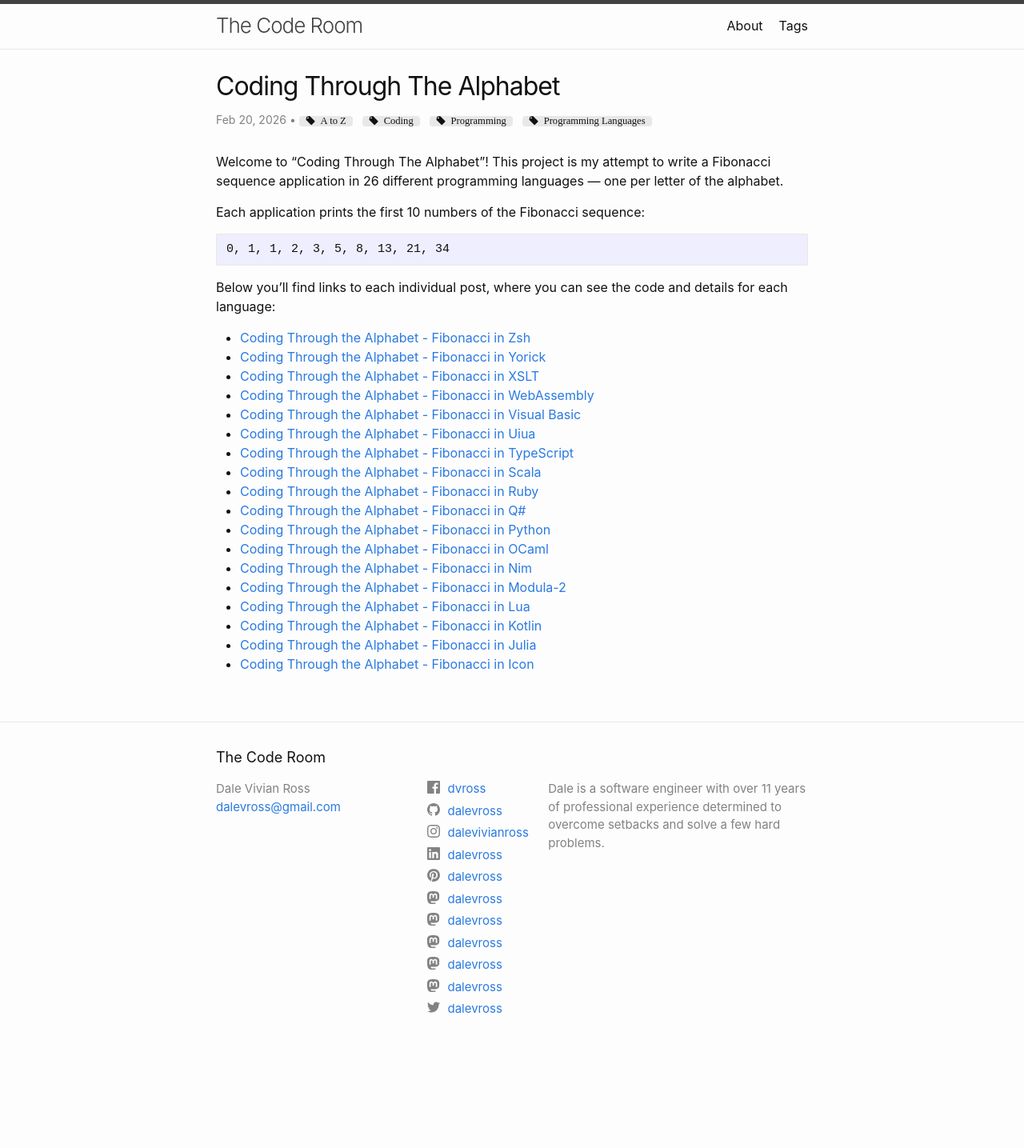
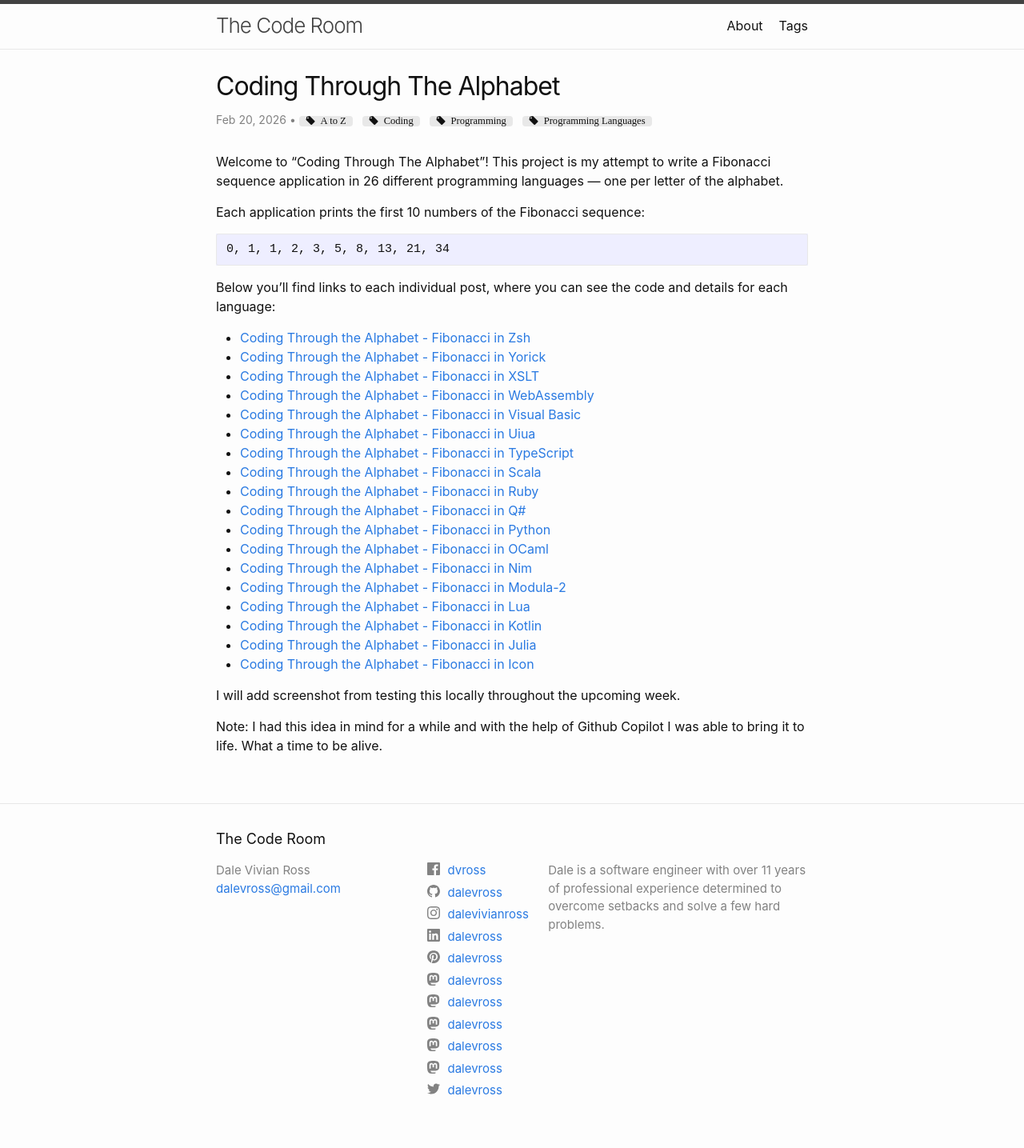
Before and after one commit to dalevross/blog, a Jekyll site: the page built from _posts/coding-through-the-alphabet/2026-02-20-coding-through-the-alphabet.md, in a window 1280 px wide. Shown: the whole page at 80% size. Built offline with Jekyll 4.4.1, drawn with Linux system fonts in a browser that asks for light colours; comment, search, counter and statistics services are not loaded; before the commit the page ends 1333 px from its top, so only the background shows below that.

Commit message:
Add personal notes and upcoming plans to "Coding Through The Alphabet" post

```diff
--- a/_posts/coding-through-the-alphabet/2026-02-20-coding-through-the-alphabet.md
+++ b/_posts/coding-through-the-alphabet/2026-02-20-coding-through-the-alphabet.md
@@ -30,3 +30,7 @@ Below you'll find links to each individual post, where you can see the code and
   <li><a href="{{ post.url }}">{{ post.title }}</a></li>
 {% endfor %}
 </ul>
+
+I will add screenshot from testing this locally throughout the upcoming week.
+
+Note: I had this idea in mind for a while and with the help of Github Copilot I was able to bring it to life. What a time to be alive.
```
